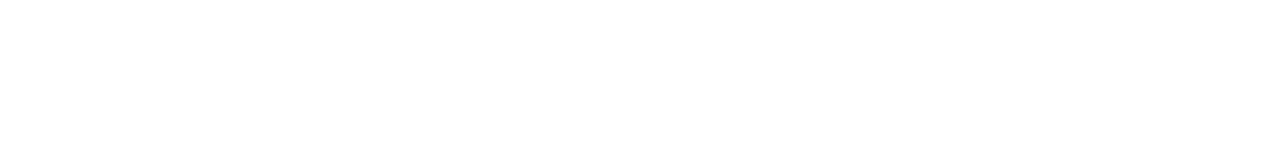
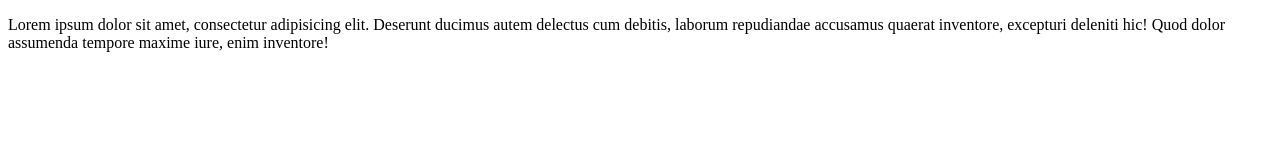
Before and after one commit to Bakhaw/Le-pire-projet-PDF1-, a plain HTML site: page index.html in a window 1280 px wide. Drawn offline with Linux system fonts and the light colour scheme.

Commit message:
add anchor <p>

```diff
--- a/index.html
+++ b/index.html
@@ -8,6 +8,8 @@
   </title>
 </head>
 <body>
+ <p> Lorem ipsum dolor sit amet, consectetur adipisicing elit. Deserunt ducimus autem delectus cum debitis, laborum repudiandae accusamus quaerat inventore, excepturi deleniti hic! Quod dolor assumenda tempore maxime iure, enim inventore!</p>
+
 
 </body>
 </html>
```
